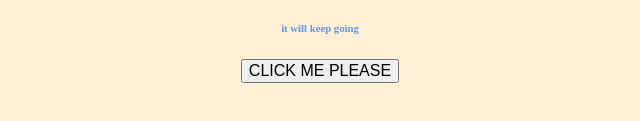
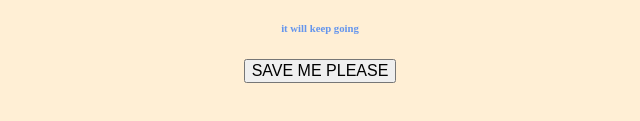
Before and after one commit to BrianYoon91/my-first-test-git-repo, a plain HTML site: page index.html in a window 1280 px wide. Shown: the part 229-350 px from the top of the page, 320-960 px from the left. Drawn offline with Linux system fonts and the light colour scheme.

Commit message:
rewrote the button

```diff
--- a/index.html
+++ b/index.html
@@ -19,7 +19,7 @@
     <div class="wrapper">
             <section>
                 <form action="">
-                        <button type="submit" >CLICK ME PLEASE</button>
+                        <button type="submit" >SAVE ME PLEASE</button>
                 </form>
             </section>
     </div>
```
